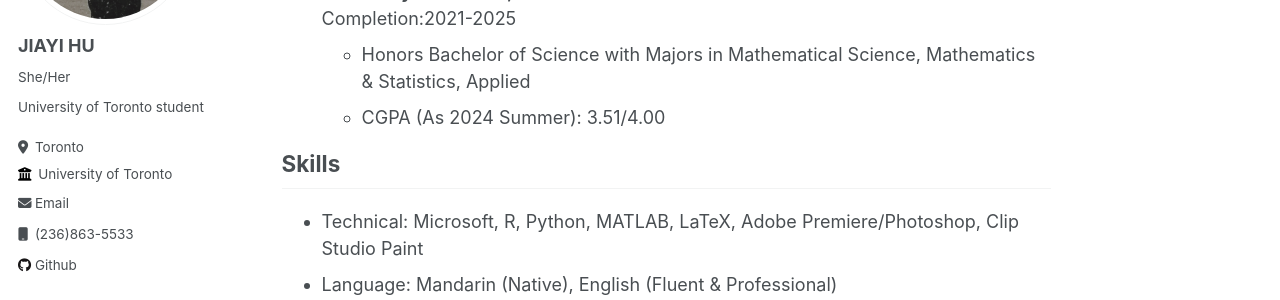
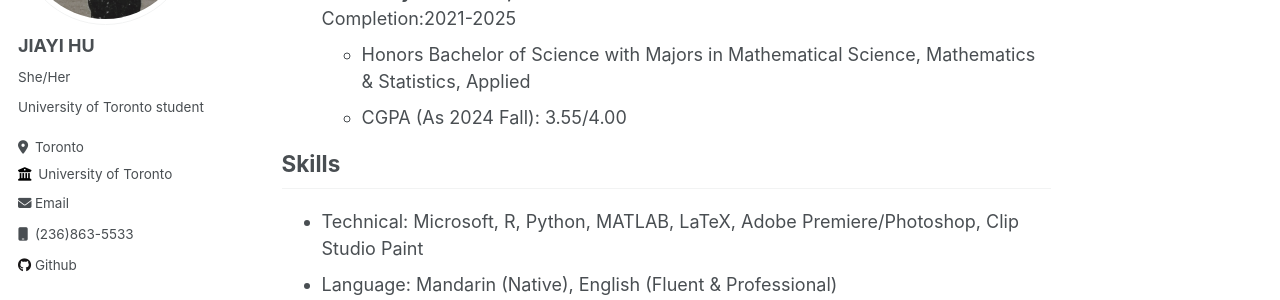
Before and after one commit to Aeon-Hu/Aeon-Hu.github.io, a Jekyll site: the page built from _pages/cv.md, in a window 1280 px wide and 1238 px high. Shown: the part 256-556 px from the top of the window. Built offline with Jekyll 4.4.1, drawn with Linux system fonts in a browser that asks for light colours.

Commit message:
Update cv.md

```diff
--- a/_pages/cv.md
+++ b/_pages/cv.md
@@ -11,7 +11,7 @@ permalink: /cv/
 
 * **University of Toronto, Canada** <br/> Completion:2021-2025
   *   Honors Bachelor of Science with Majors in Mathematical Science, Mathematics & Statistics, Applied
-  *  CGPA (As 2024 Summer): 3.51/4.00
+  *  CGPA (As 2024 Fall): 3.55/4.00
 
 
 ## Skills
```
